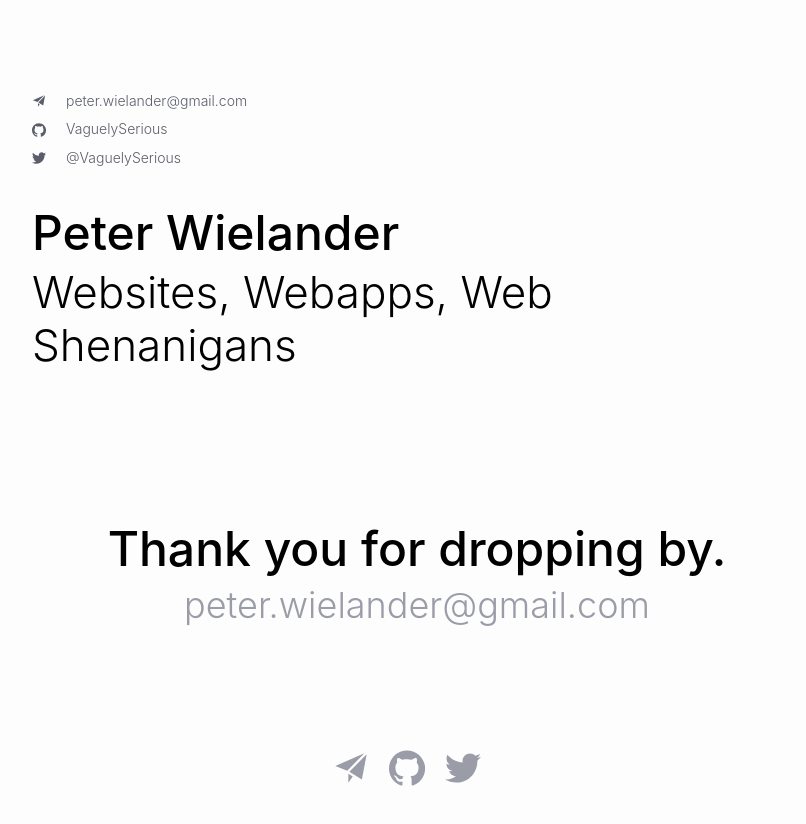
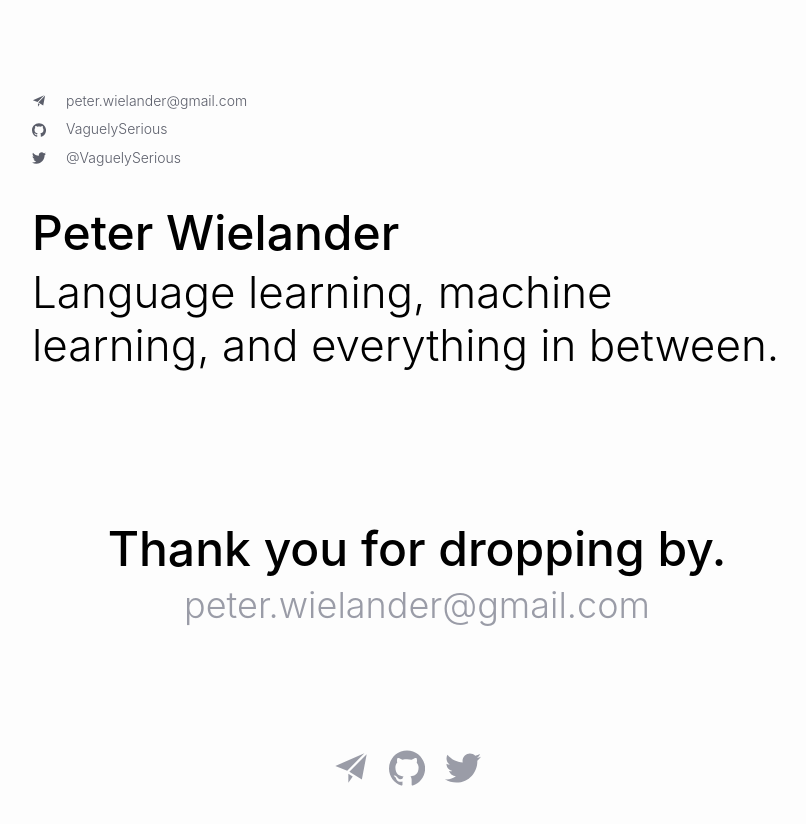
Before and after one commit to VaguelySerious/wielander.me, a Nuxt app: page / in a window 1280 px wide. Shown: the top 824 px of the page, without its empty margins (223-1029 px from the left). Built offline with nearby package versions, Linux system fonts and the light colour scheme.

Commit message:
Change subtitle

```diff
--- a/layouts/default.vue
+++ b/layouts/default.vue
@@ -46,7 +46,8 @@ export default Vue.extend({
     const mail = 'peter.wielander@gmail.com'
     return {
       title: 'Peter Wielander',
-      description: 'Websites, Webapps, Web Shenanigans',
+      description:
+        'Language learning, machine learning, and everything in between.',
       footer: 'Thank you for dropping by.',
       mail,
       links: [
@@ -58,7 +59,7 @@ export default Vue.extend({
         {
           slug: 'github',
           name: 'VaguelySerious',
-          href: 'https://github.com/vaguelyserious',
+          href: 'https://github.com/VaguelySerious',
         },
         {
           slug: 'twitter',
```
